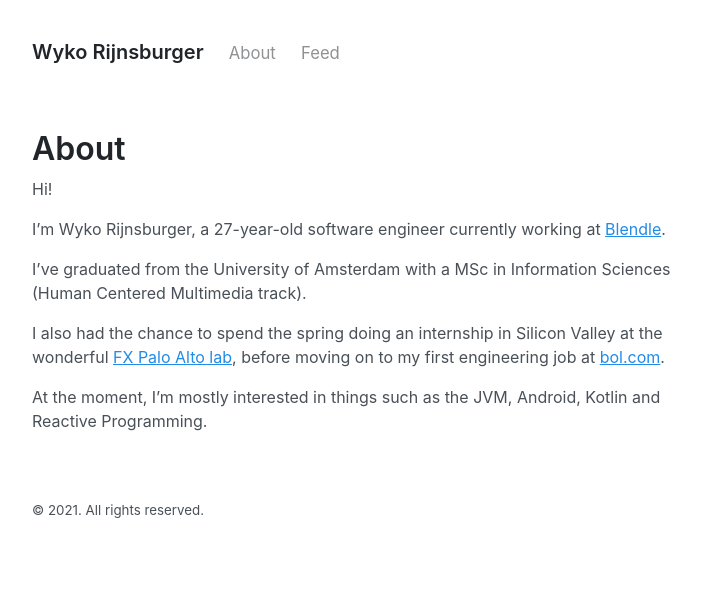
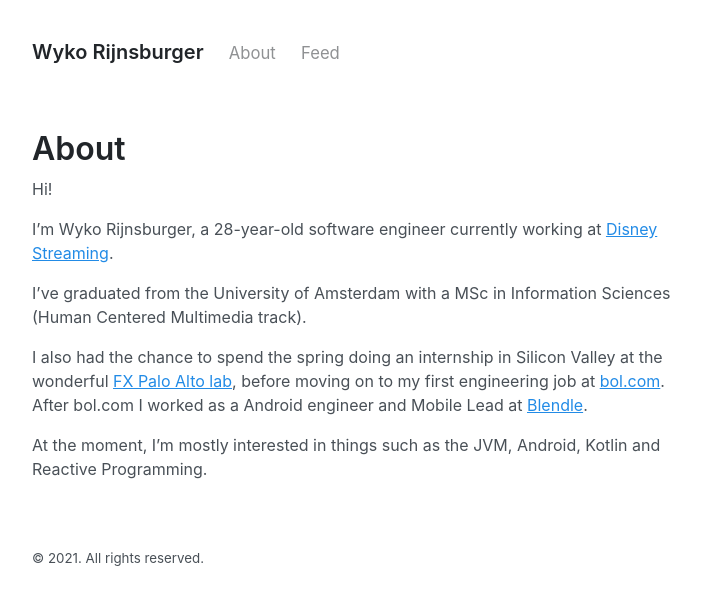
Before and after one commit to utwyko/utwyko.github.io, a Jekyll site: the page built from about.md, in a window 1280 px wide. Shown: the top 605 px of the page, without its empty margins (272-973 px from the left). Built offline with Jekyll 4.4.1, drawn with Linux system fonts in a browser that asks for light colours.

```diff
--- a/about.md
+++ b/about.md
@@ -5,15 +5,17 @@ title: About
 
 Hi!
 
-I'm Wyko Rijnsburger, a 27-year-old software engineer currently working at [Blendle][blendle].
+I'm Wyko Rijnsburger, a 28-year-old software engineer currently working at [Disney Streaming][ds].
 
 I've graduated from the University of Amsterdam with a MSc in Information Sciences (Human Centered Multimedia track).
 
 I also had the chance to spend the spring doing an internship in Silicon Valley at the wonderful [FX Palo Alto lab][fxpal], before moving on to my first engineering job at [bol.com][bol.com].
+After bol.com I worked as a Android engineer and Mobile Lead at [Blendle][blendle].
 
 
 At the moment, I'm mostly interested in things such as the JVM, Android, Kotlin and Reactive Programming.
 
+[ds]: https://dmedmedia.disney.com/
 [blendle]: https://www.blendle.com
 [bol.com]: https://www.bol.com
-[fxpal]: https://www.fxpal.com
+[fxpal]: https://en.wikipedia.org/wiki/FX_Palo_Alto_Laboratory
```
